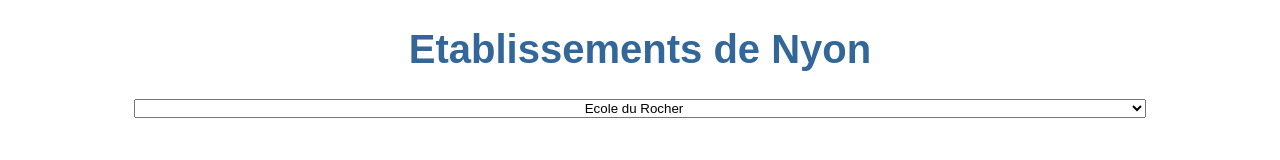
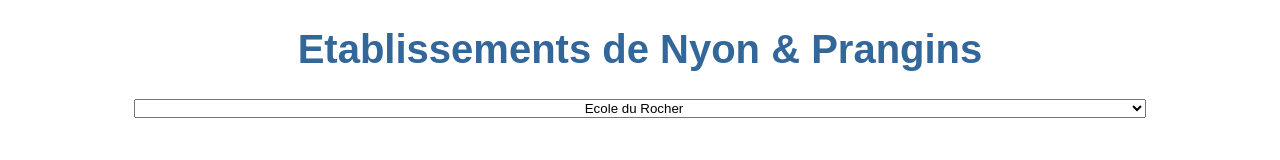
Before and after one commit to anciaux/apenp-etablissements, an Angular app: page / in a window 1280 px wide. Shown: the top 160 px of the page. Built offline with nearby package versions, Linux system fonts and the light colour scheme.

Commit message:
adding pargins in caption

```diff
--- a/src/app/app.component.ts
+++ b/src/app/app.component.ts
@@ -6,5 +6,5 @@ import { Component } from '@angular/core';
   styleUrls: ['./app.component.css']
 })
 export class AppComponent {
-  title = 'Etablissements de Nyon';
+  title = 'Etablissements de Nyon & Prangins';
 }
```
